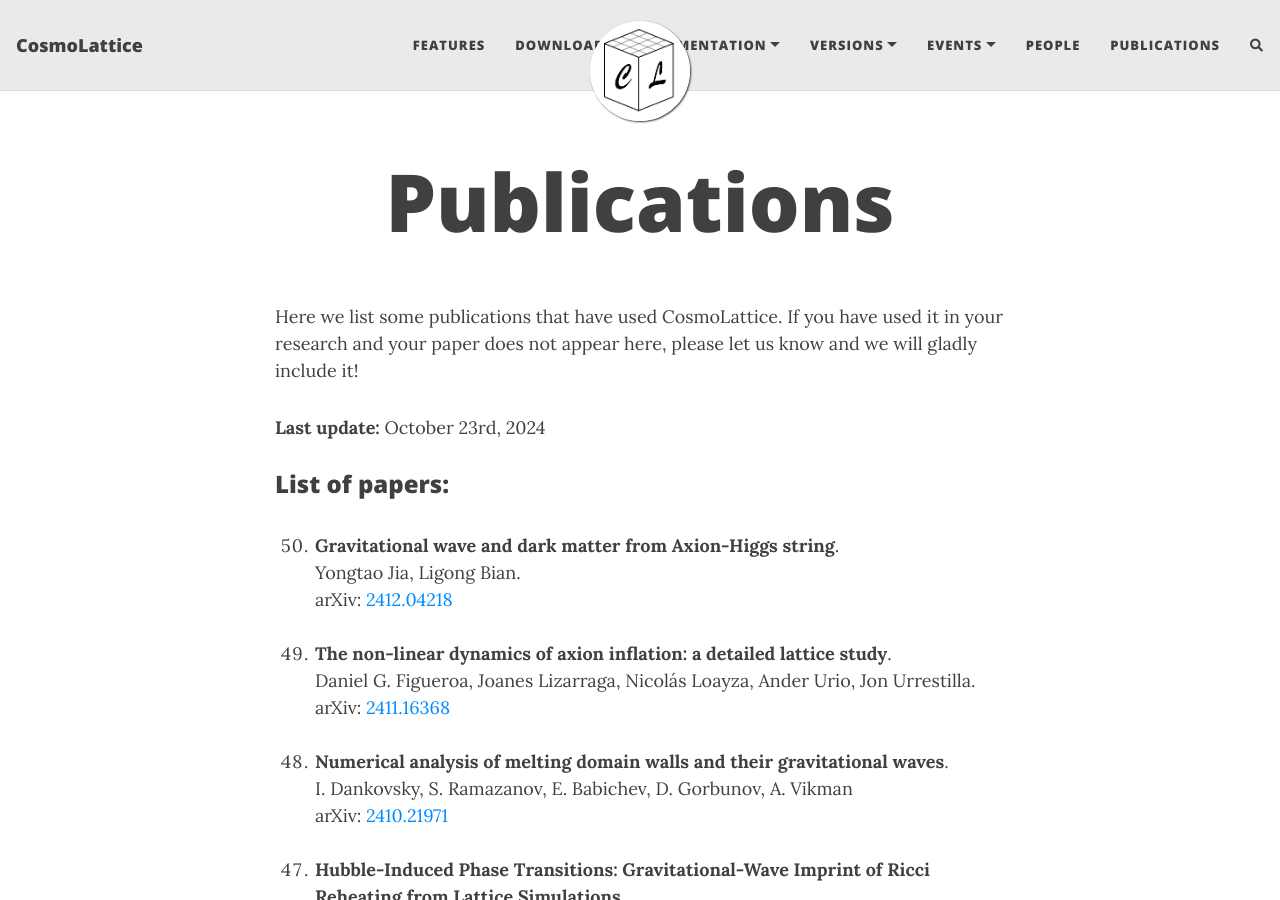
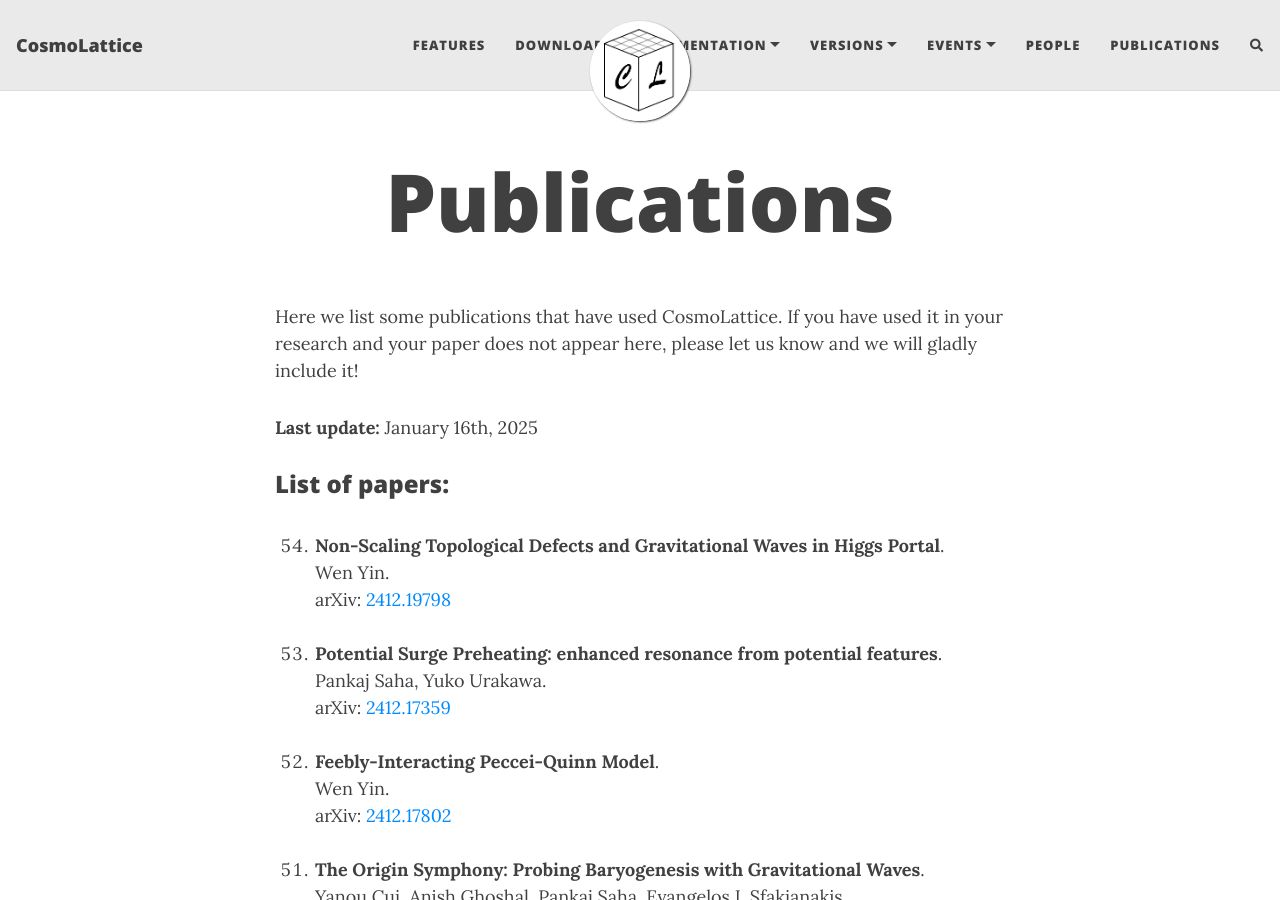
Before and after one commit to cosmolattice/cosmolatticeweb, a Jekyll site: the page built from publications.md, in a window 1280 px wide and 900 px high. Built offline with Jekyll 4.4.1, drawn with Linux system fonts in a browser that asks for light colours; nearby versions of some CDN libraries; comment, search, counter and statistics services are not loaded; some of the changed text lies outside the part shown.

Commit message:
Added publications

```diff
--- a/publications.md
+++ b/publications.md
@@ -8,11 +8,31 @@ Here we list some publications that have used CosmoLattice.
 If you have used it in your research and your paper does not
 appear here, please let us know and we will gladly include it!
 
-**Last update:** October 23rd, 2024
+**Last update:** January 16th, 2025
 
 ### List of papers:<br><br>
 
 <ol>
+
+<li value="54">
+<b>Non-Scaling Topological Defects and Gravitational Waves in Higgs Portal</b>.<br>
+   Wen Yin. <br>
+   arXiv: <a href="https://arxiv.org/abs/2412.19798" target="_blank" rel="noopener noreferrer">2412.19798</a><br><br>
+
+<li value="53">
+<b>Potential Surge Preheating: enhanced resonance from potential features</b>.<br>
+   Pankaj Saha, Yuko Urakawa. <br>
+   arXiv: <a href="https://arxiv.org/abs/2412.17359" target="_blank" rel="noopener noreferrer">2412.17359</a><br><br>
+
+<li value="52">
+<b>Feebly-Interacting Peccei-Quinn Model</b>.<br>
+   Wen Yin. <br>
+   arXiv: <a href="https://arxiv.org/abs/2412.17802" target="_blank" rel="noopener noreferrer">2412.17802</a><br><br>
+
+<li value="51">
+<b>The Origin Symphony: Probing Baryogenesis with Gravitational Waves</b>.<br>
+   Yanou Cui, Anish Ghoshal, Pankaj Saha, Evangelos I. Sfakianakis. <br>
+   arXiv: <a href="https://arxiv.org/abs/2412.12287" target="_blank" rel="noopener noreferrer">2412.12287</a><br><br>
 
 <li value="50">
 <b>Gravitational wave and dark matter from Axion-Higgs string</b>.<br>
```
